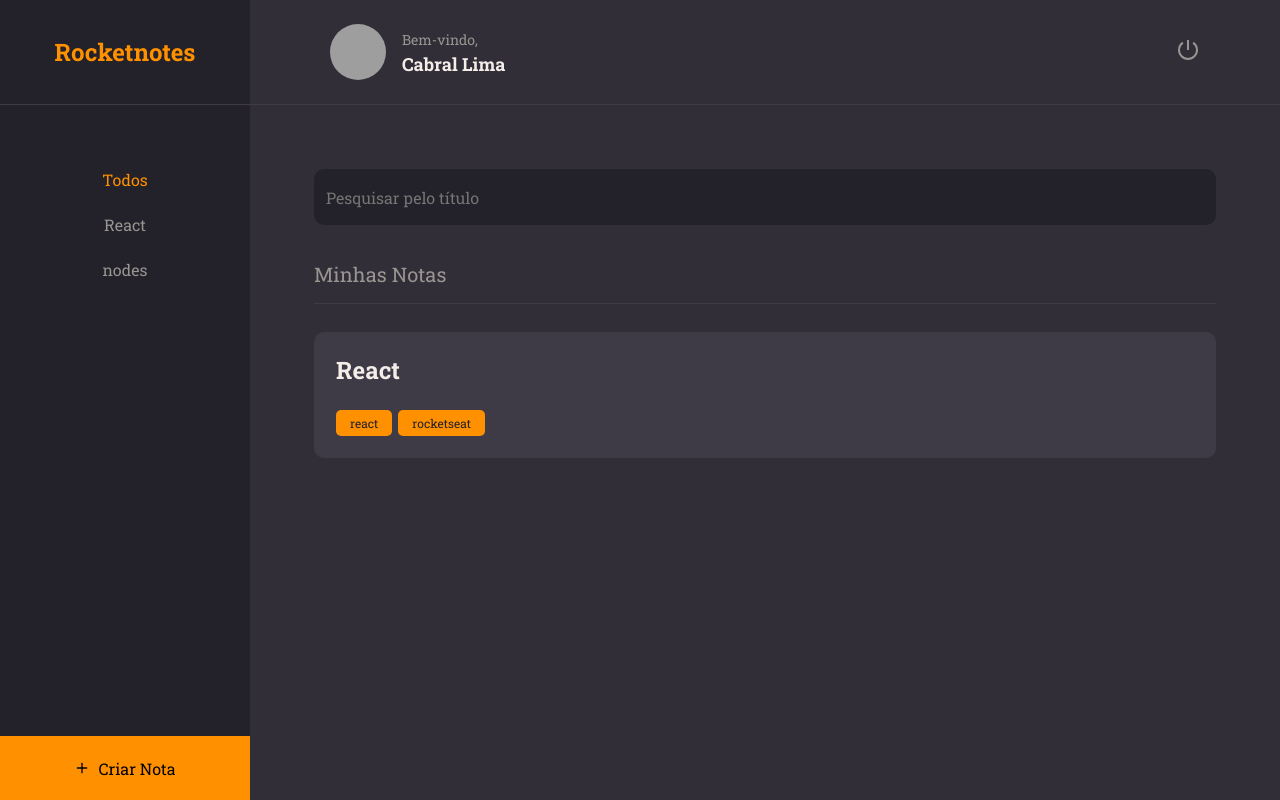
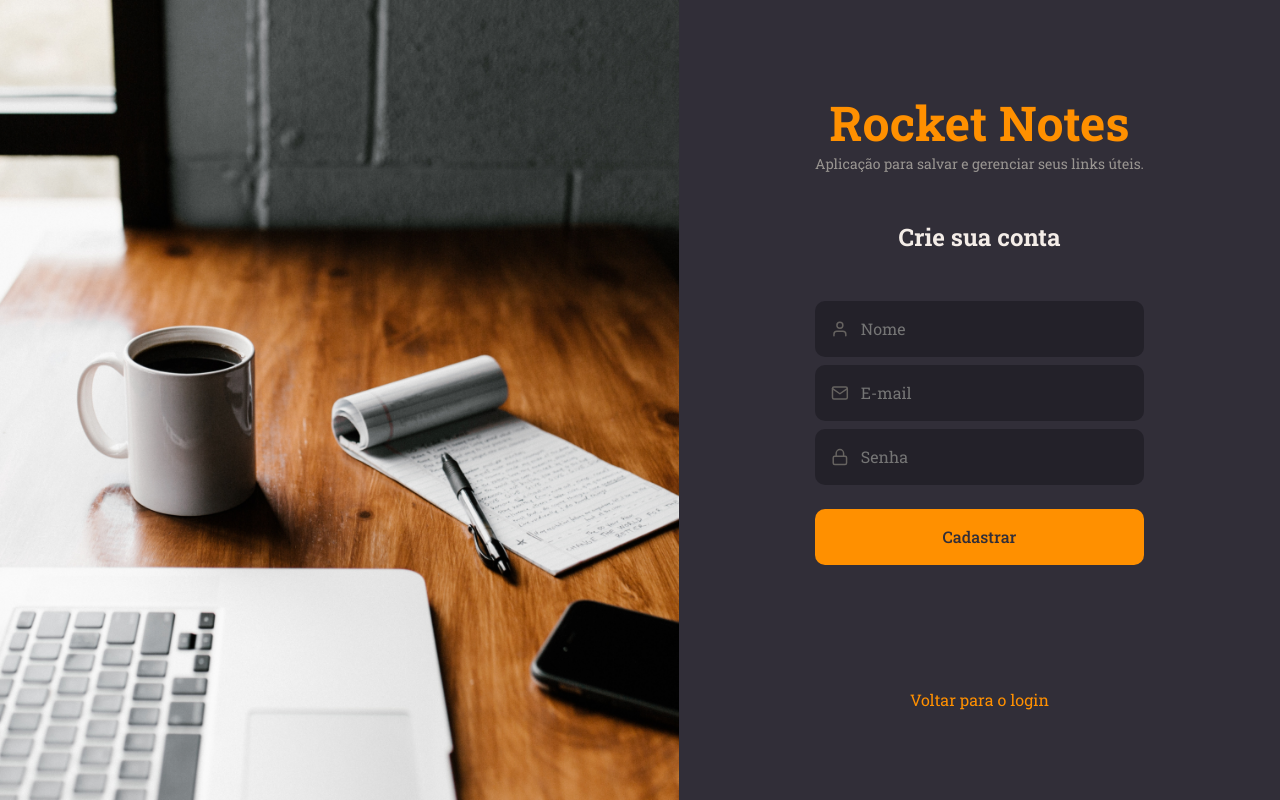
Before and after one commit to cabrallimaneto/rocketnotes, a React (Vite) app: page / in a window 1280 px wide. Built offline with nearby package versions, Linux system fonts and the light colour scheme; grey boxes are pictures that could not be loaded.

Commit message:
create pages sign in, sign up

```diff
--- a/src/main.jsx
+++ b/src/main.jsx
@@ -5,13 +5,14 @@
 
 import theme from "./styles/theme";
 
-import { Home } from "./pages/Home";
+import { SignUp } from "./pages/SignUp";
+
 
 ReactDOM.createRoot(document.getElementById("root")).render(
     <React.StrictMode>
         <ThemeProvider theme={theme}>
             <GlobalStyles />
-            <Home />
+            <SignUp />
         </ThemeProvider>
     </React.StrictMode>
 );
--- /dev/null
+++ b/src/pages/SignIn/styles.js
@@ -0,0 +1,61 @@
+import styled from "styled-components";
+import backgroundImg from "../../assets/background.png"
+
+
+export const Container = styled.div`
+
+  height: 100vh;
+
+  display: flex;
+  align-items: stretch;
+
+`;
+
+export const Form = styled.form`
+
+  padding: 0 136px;
+
+  display: flex;
+  flex-direction: column;
+  justify-content: center;
+  align-items: center;
+
+  text-align: center;
+
+  > h1 {
+
+    font-size: 48px;
+    color: ${({ theme }) => theme.COLORS.ORANGE };
+
+  }
+
+  > h2 {
+
+    font-size: 24px;
+    margin: 48px 0;
+
+  }
+
+  > p {
+
+    font-size: 14px;
+    color: ${({ theme }) => theme.COLORS.GRAY_100 };
+
+  }
+
+  > a {
+
+    margin-top: 124px;
+    color: ${({ theme }) => theme.COLORS.ORANGE };
+
+  }
+
+`;
+
+export const Background = styled.div`
+
+  flex: 1;
+  background: url(${backgroundImg}) no-repeat center center;
+  background-size: cover;
+
+`;
--- /dev/null
+++ b/src/pages/SignUp/index.jsx
@@ -0,0 +1,51 @@
+import { FiMail, FiLock, FiUser } from "react-icons/fi"
+
+
+import { Input } from "../../components/Input"
+import { Button } from "../../components/Button";
+
+import { Container, Form, Background } from "./styles";
+
+export function SignUp() {
+
+
+    return (
+      <Container>
+        <Background />
+
+        <Form>
+          <h1>Rocket Notes</h1>
+
+          <p>Aplicação para salvar e gerenciar seus links úteis.</p>
+
+          <h2>Crie sua conta</h2>
+
+          <Input
+            placeholder="Nome"
+            type="text"
+            icon={FiUser}
+          />
+
+          <Input
+            placeholder="E-mail"
+            type="text"
+            icon={FiMail}
+          />
+
+          <Input
+            placeholder="Senha"
+            type="password"
+            icon={FiLock}
+          />
+
+          <Button title="Cadastrar" />
+
+          <a href="#">
+            Voltar para o login
+          </a>
+        </Form>
+
+      </Container>
+
+    )
+}
--- /dev/null
+++ b/src/pages/SignUp/styles.js
@@ -0,0 +1,61 @@
+import styled from "styled-components";
+import backgroundImg from "../../assets/background.png"
+
+
+export const Container = styled.div`
+
+  height: 100vh;
+
+  display: flex;
+  align-items: stretch;
+
+`;
+
+export const Form = styled.form`
+
+  padding: 0 136px;
+
+  display: flex;
+  flex-direction: column;
+  justify-content: center;
+  align-items: center;
+
+  text-align: center;
+
+  > h1 {
+
+    font-size: 48px;
+    color: ${({ theme }) => theme.COLORS.ORANGE };
+
+  }
+
+  > h2 {
+
+    font-size: 24px;
+    margin: 48px 0;
+
+  }
+
+  > p {
+
+    font-size: 14px;
+    color: ${({ theme }) => theme.COLORS.GRAY_100 };
+
+  }
+
+  > a {
+
+    margin-top: 124px;
+    color: ${({ theme }) => theme.COLORS.ORANGE };
+
+  }
+
+`;
+
+export const Background = styled.div`
+
+  flex: 1;
+  background: url(${backgroundImg}) no-repeat center center;
+  background-size: cover;
+
+`;
```
Also changed, not shown: src/pages/SignIn/index.jsx (added, +44 -0 lines), src/assets/background.png (added).
